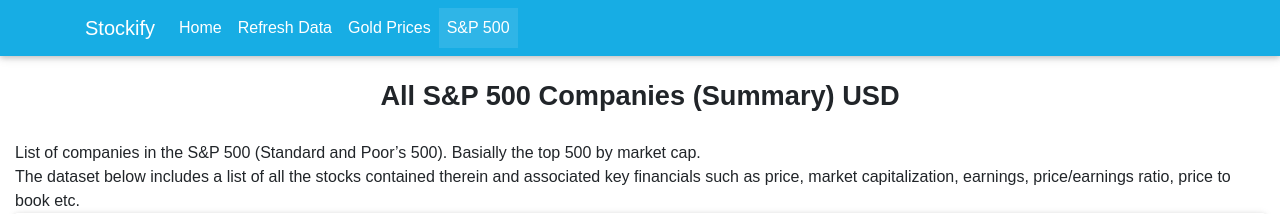
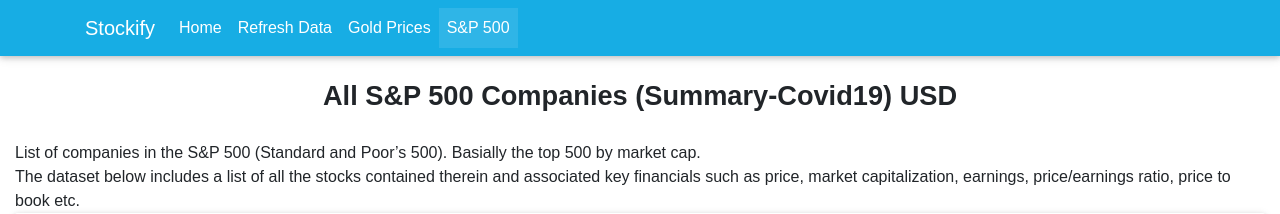
Before and after one commit to chs74515/Stocks-Datawarehousing-Project-stockify-, a Laravel app: page /SandP_500 in a window 1280 px wide. Shown: the top 214 px of the page. Run offline with Laravel 8, Linux system fonts and the light colour scheme.

Commit message:
Firsst commit Covid19

```diff
--- a/resources/views/home/sp.blade.php
+++ b/resources/views/home/sp.blade.php
@@ -8,7 +8,7 @@
     <div class="mt-4">
 
         <!-- section heading -->
-        <h3 class="card-title text-center h3 h3-responsive pb-3 font-bold"><strong>All S&P 500 Companies (Summary) <span id="curr">USD</span></strong></h2>
+        <h3 class="card-title text-center h3 h3-responsive pb-3 font-bold"><strong>All S&P 500 Companies (Summary-Covid19) <span id="curr">USD</span></strong></h2>
 
             <!-- visual data -->
             <div class="col-lg-12">
```
Also changed, not shown: 1 other file.
